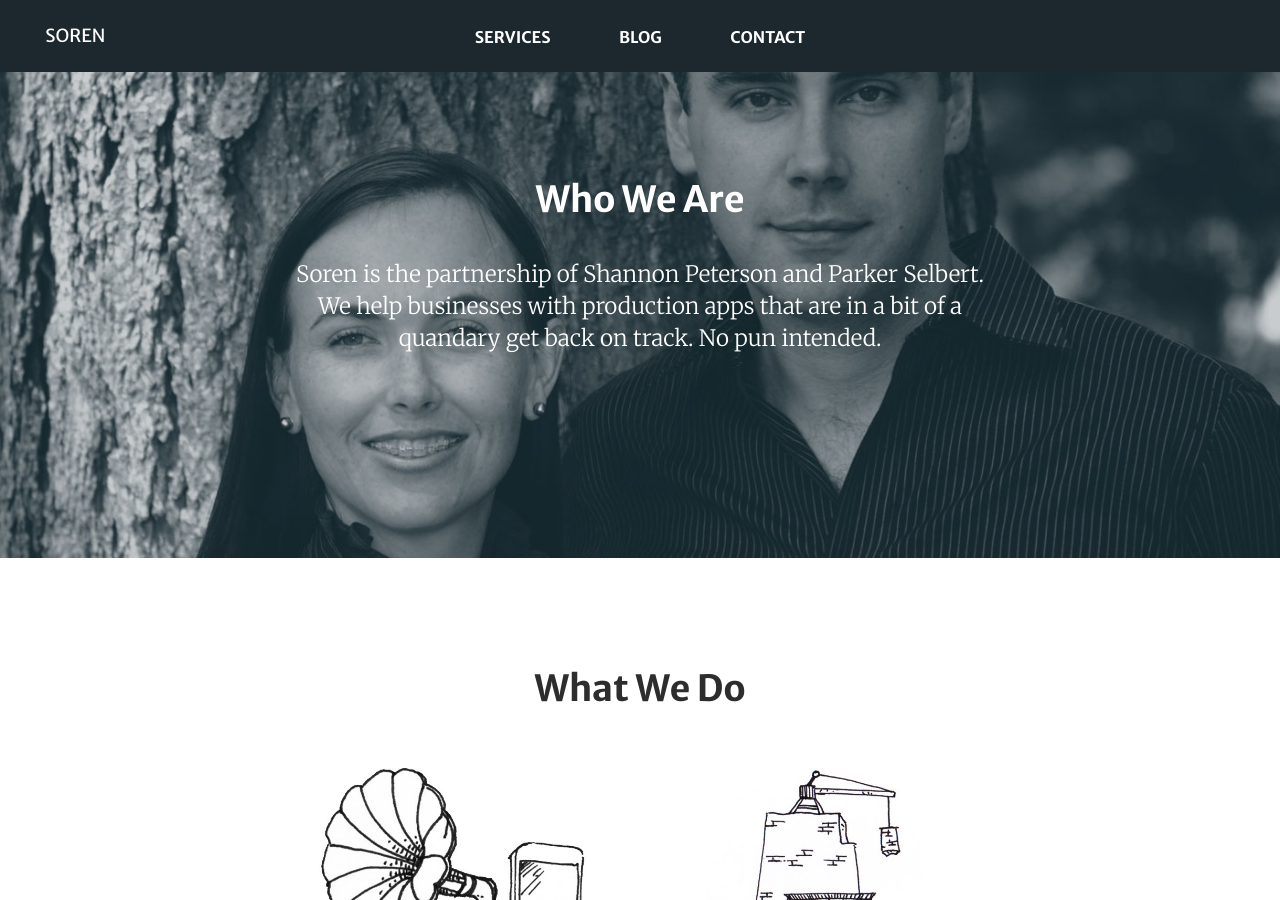
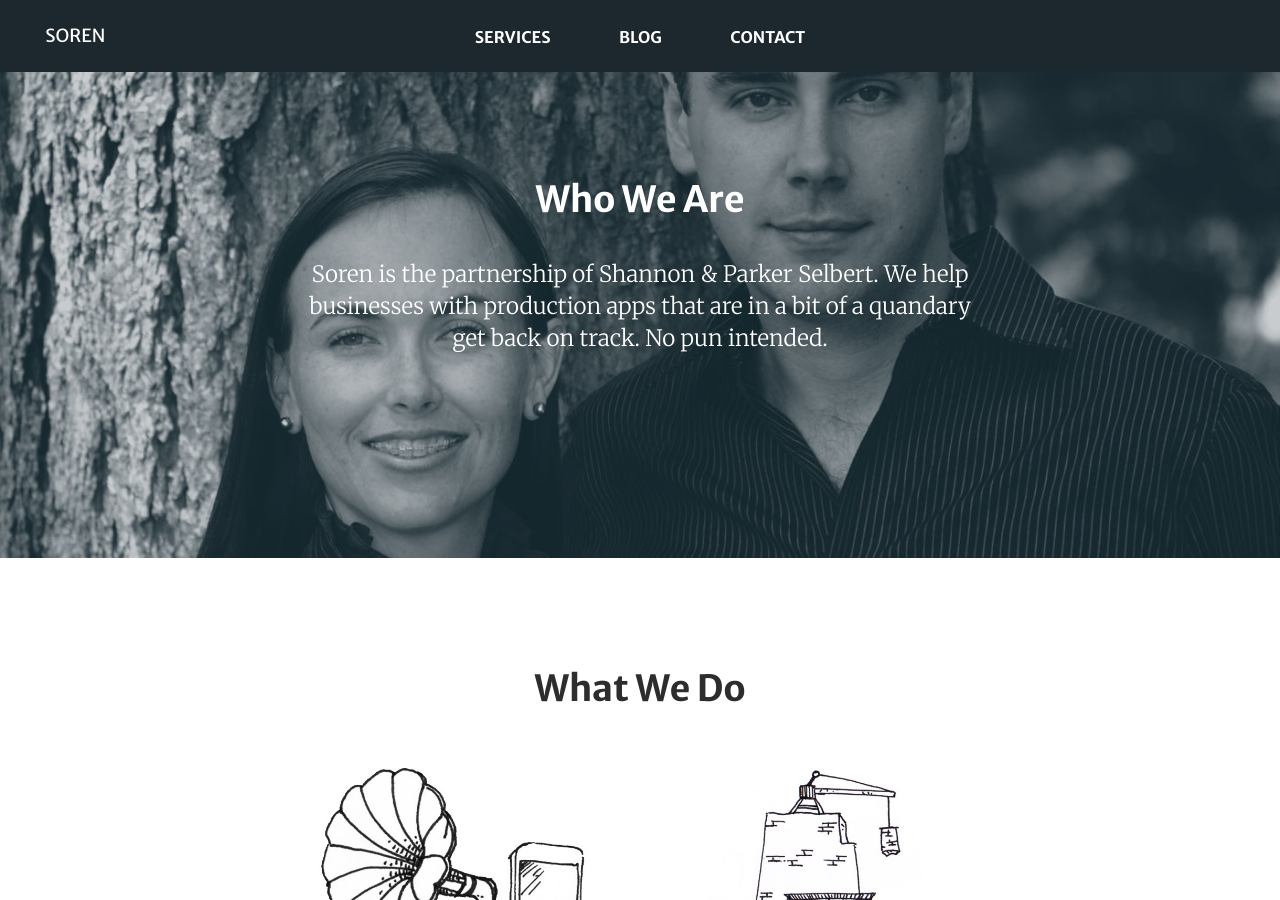
Before and after one commit to sorentwo/soren-website, a Jekyll site: the page built from index.html, in a window 1280 px wide and 900 px high, scrolled down 903 px. Built offline with Jekyll 4.4.1, drawn with Linux system fonts in a browser that asks for light colours.

Commit message:
Make the name official

```diff
--- a/index.html
+++ b/index.html
@@ -19,7 +19,7 @@
   <div class="wrapper">
     <h2 class="section-title">Who We Are</h2>
     <p>
-      Soren is the partnership of Shannon Peterson and Parker Selbert. We help
+      Soren is the partnership of Shannon &amp; Parker Selbert. We help
       businesses with production apps that are in a bit of a quandary get back
       on track. No pun intended.
     </p>
```
Also changed, not shown: README.md.
